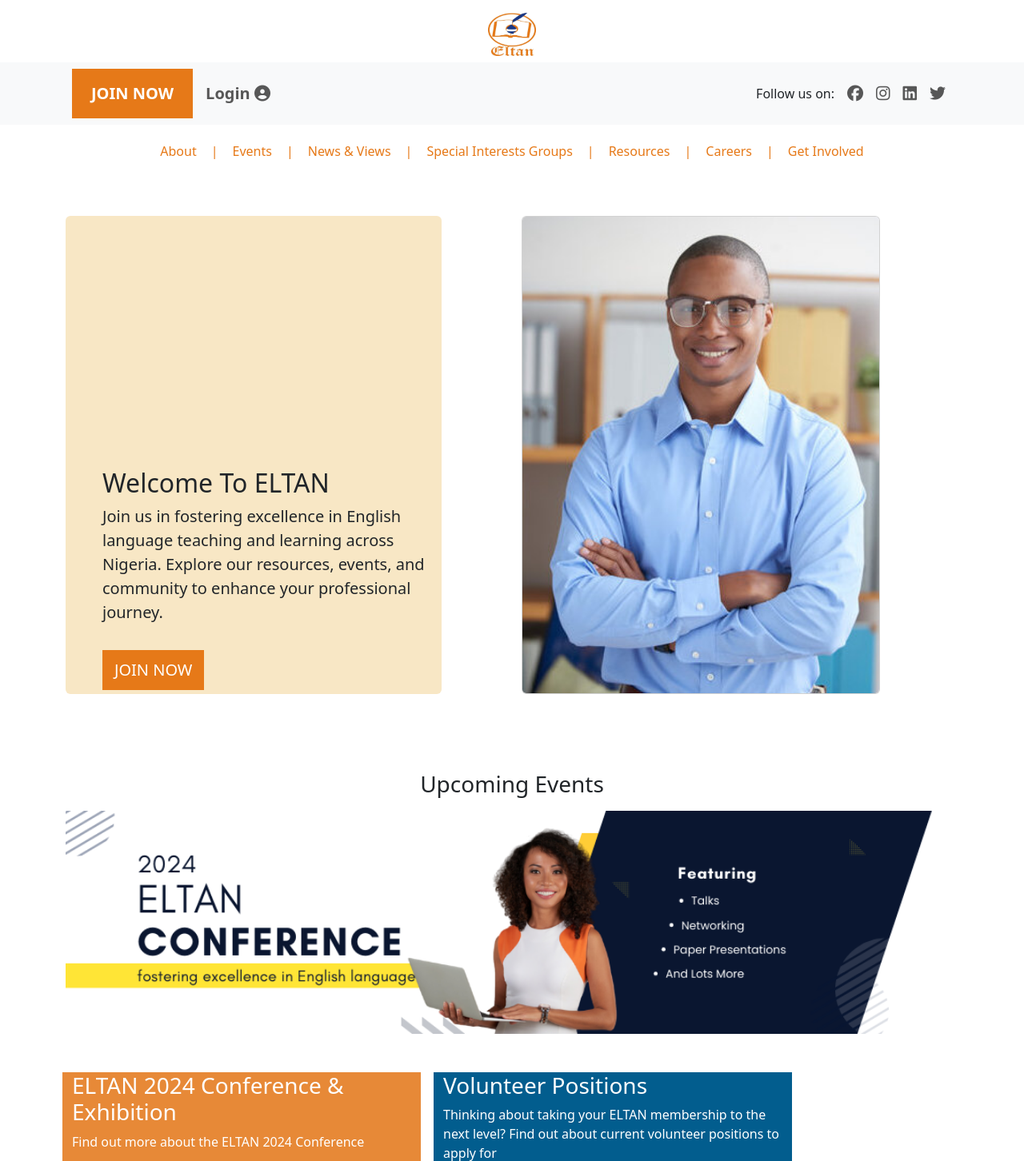
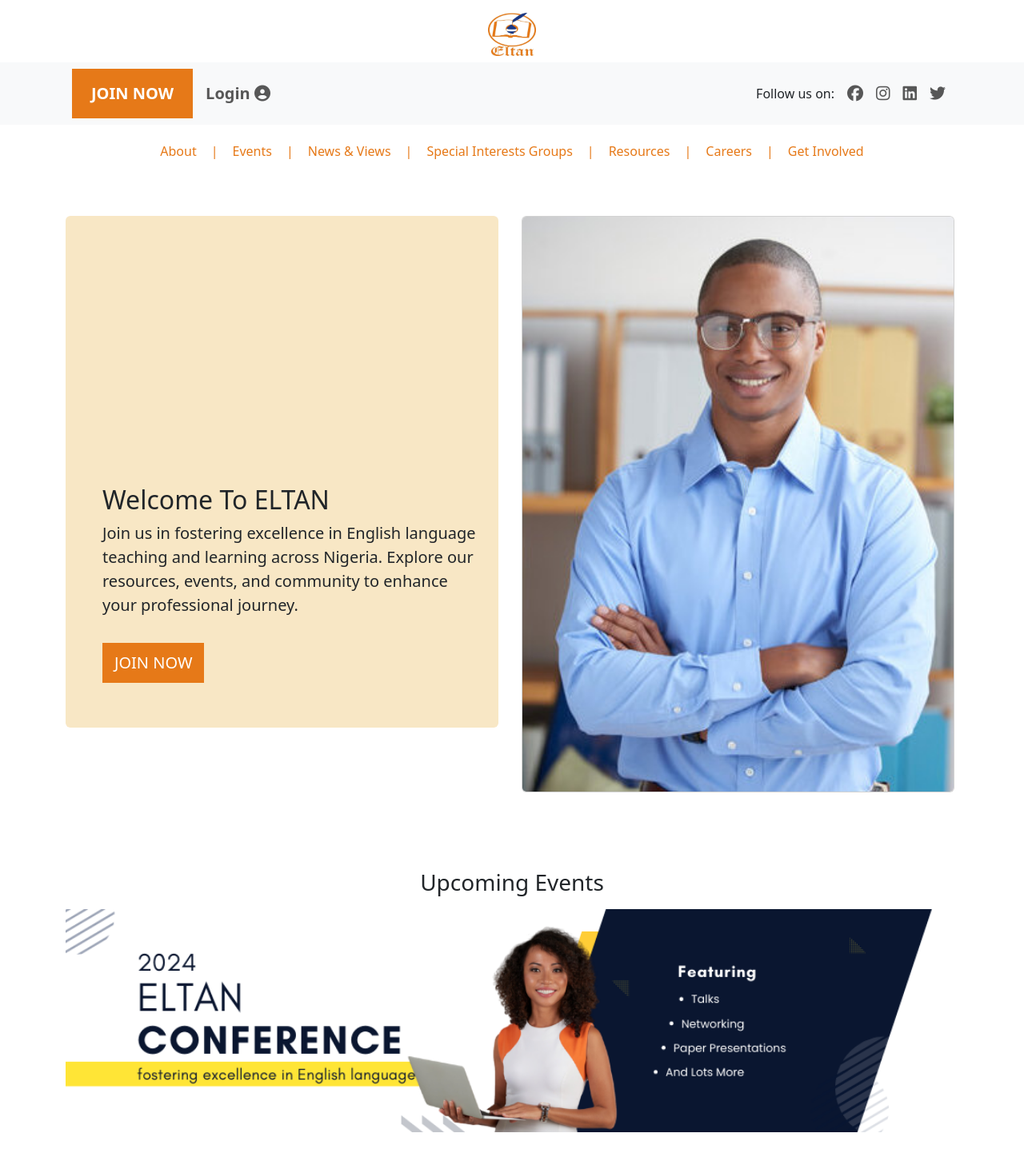
Before and after one commit to ojsys/eltan, a Django app: page / in a window 1280 px wide. Shown: the top 1452 px of the page at 80% size. Run offline with Django 4.2, Linux system fonts and the light colour scheme; some libraries are stand-ins or nearby versions.

Commit message:
Add changes to index

```diff
--- a/membership/templates/membership/index.html
+++ b/membership/templates/membership/index.html
@@ -8,7 +8,7 @@
 {% block content %}
 <style>
     .card {
-        min-height: 37.4rem !important;
+        min-height: 40rem !important;
     }
 
     .features > div{
@@ -30,7 +30,7 @@
 <div class="container mt-5">
     <div class="row">
         <div class="col-md-6">
-            <div class="card align-items-center" style="padding-left:30px; width: 29.4rem; border:none; background-color: #f8e7c5;">
+            <div class="card align-items-center" style="padding-left:30px; width: 99%; border:none; background-color: #f8e7c5;">
                 <div class="card-body position-absolute top-50 start-3">
                   <h2 class="card-title fs-10">Welcome To ELTAN</h2>
                   <p class="card-text fs-5">Join us in fostering excellence in English language teaching and learning across Nigeria. Explore our resources, events, and community to enhance your professional journey.</p>
@@ -39,7 +39,7 @@
               </div>
         </div>
         <div class="col-md-6">
-            <div class="card" style="width: 28rem;">
+            <div class="card" style="width: 99%;">
                 <img src="{% static 'images/image_teacher.jpg' %}" class="card-img" alt="...">
 
             </div>
```
